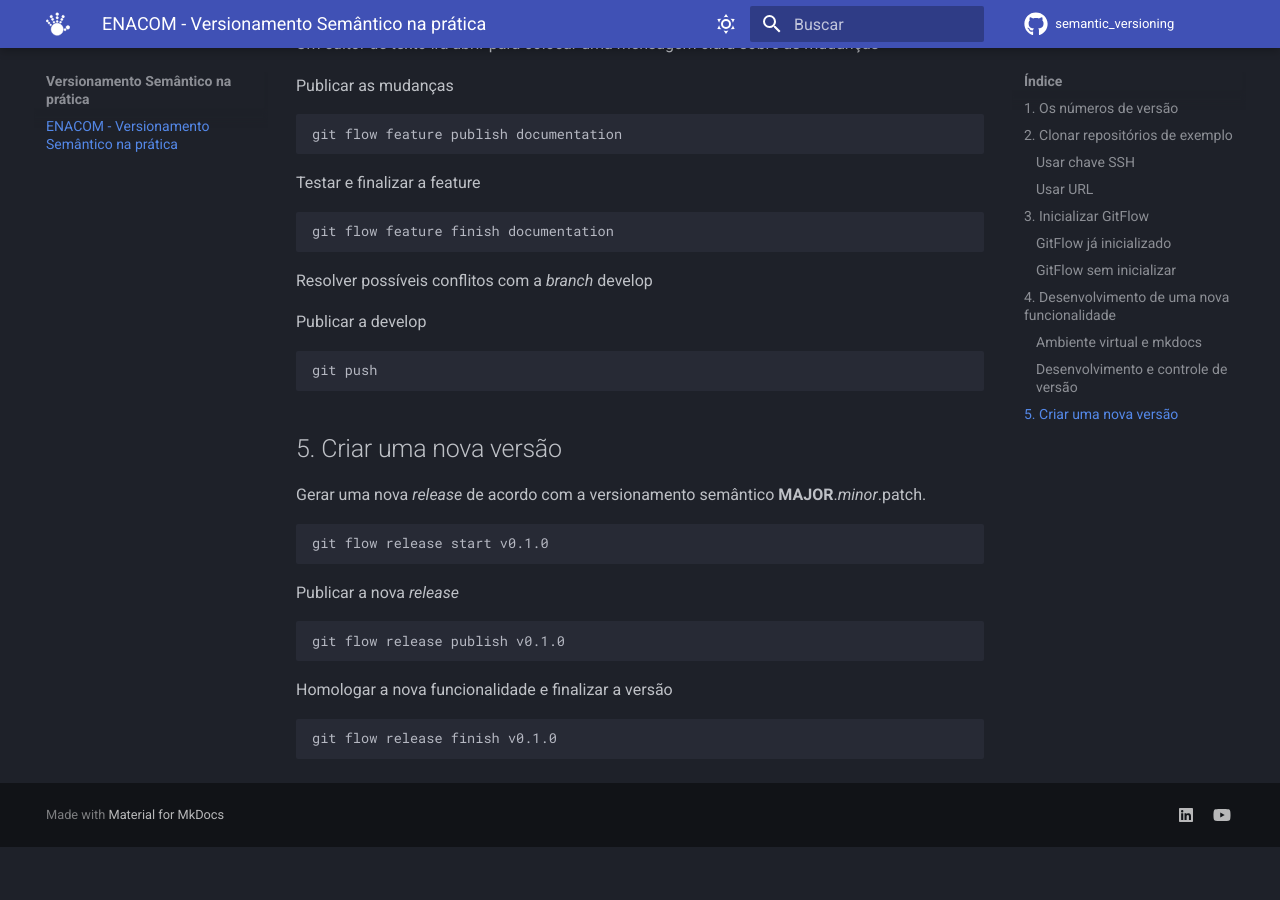
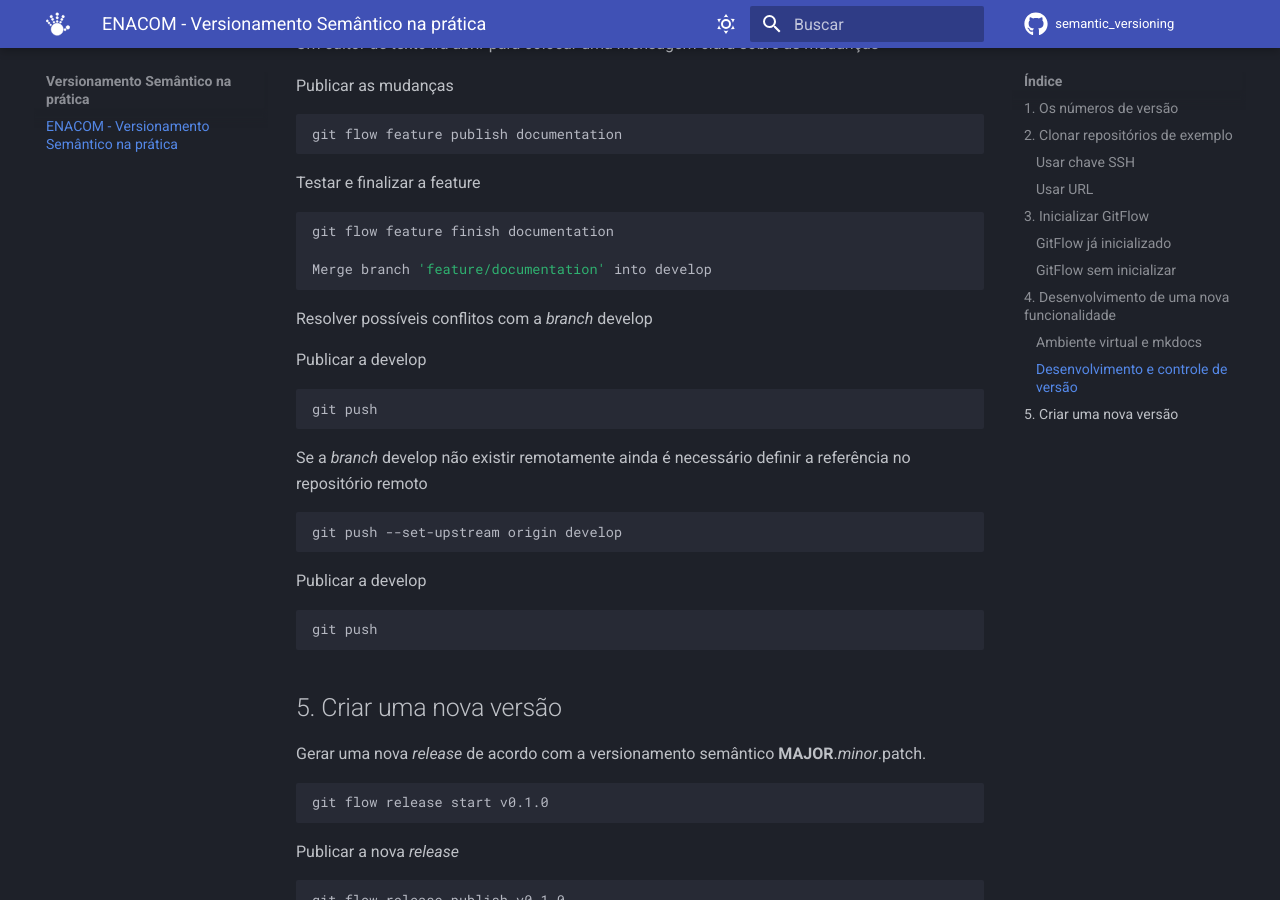
Before and after one commit to enacom/semantic_versioning, an MkDocs documentation site: the page built from docs/index.md, in a window 1280 px wide and 900 px high, scrolled down 2745 px. Built offline with MkDocs 1.6.1 and Material for MkDocs 9.7.7, drawn with Linux system fonts in a browser that asks for light colours; comment, search, counter and statistics services are not loaded; before the commit the page ends 3592 px from its top, so only the background shows below that.

Commit message:
How to publish develop branch

````diff
--- a/docs/index.md
+++ b/docs/index.md
@@ -124,9 +124,21 @@ git flow feature publish documentation
 Testar e finalizar a feature
 ```sh
 git flow feature finish documentation
+
+Merge branch 'feature/documentation' into develop
 ```
 
 Resolver possíveis conflitos com a *branch* develop
+
+Publicar a develop
+```sh
+git push
+```
+
+Se a *branch* develop não existir remotamente ainda é necessário definir a referência no repositório remoto
+```sh
+git push --set-upstream origin develop
+```
 
 Publicar a develop
 ```sh
````
